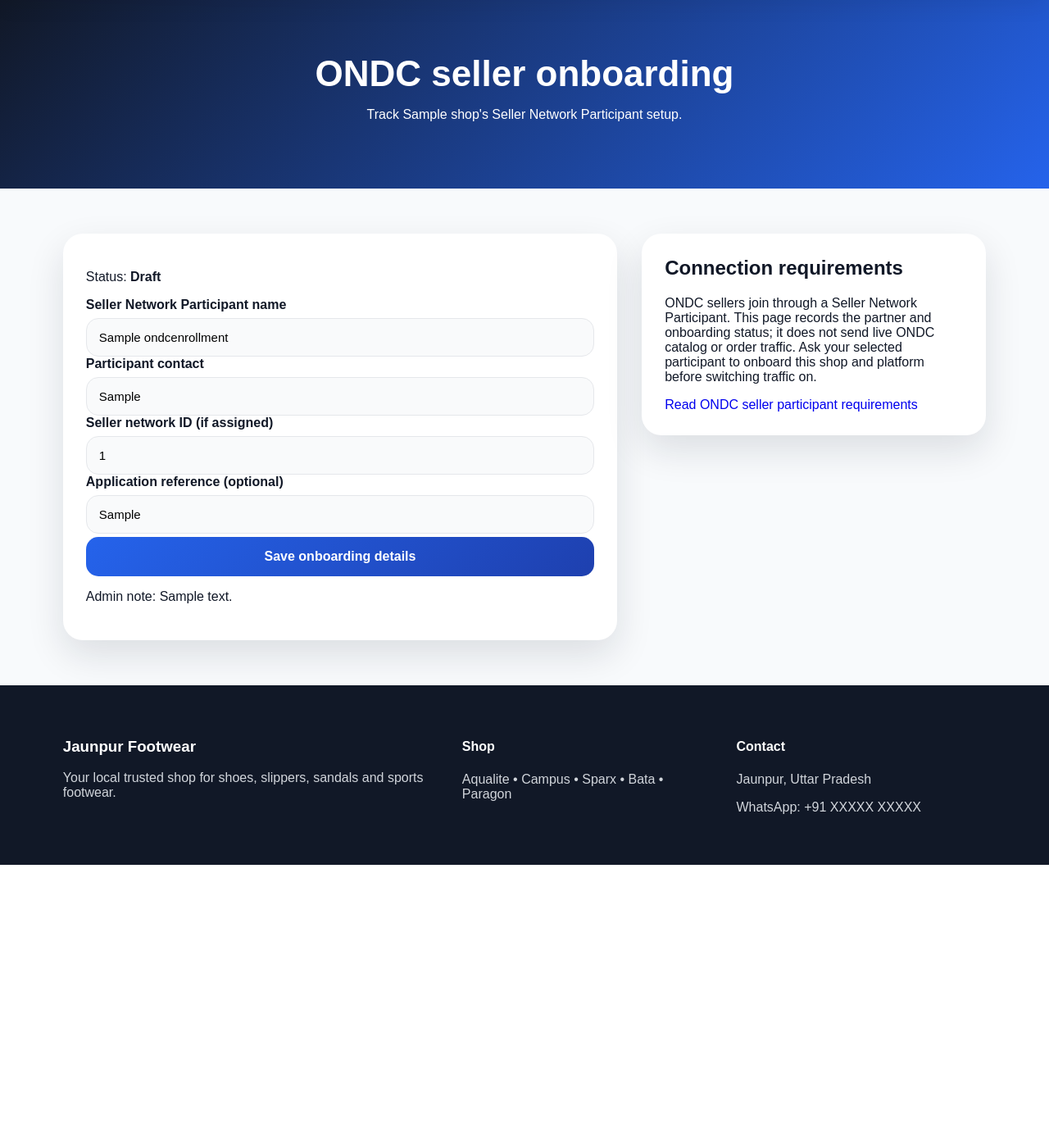
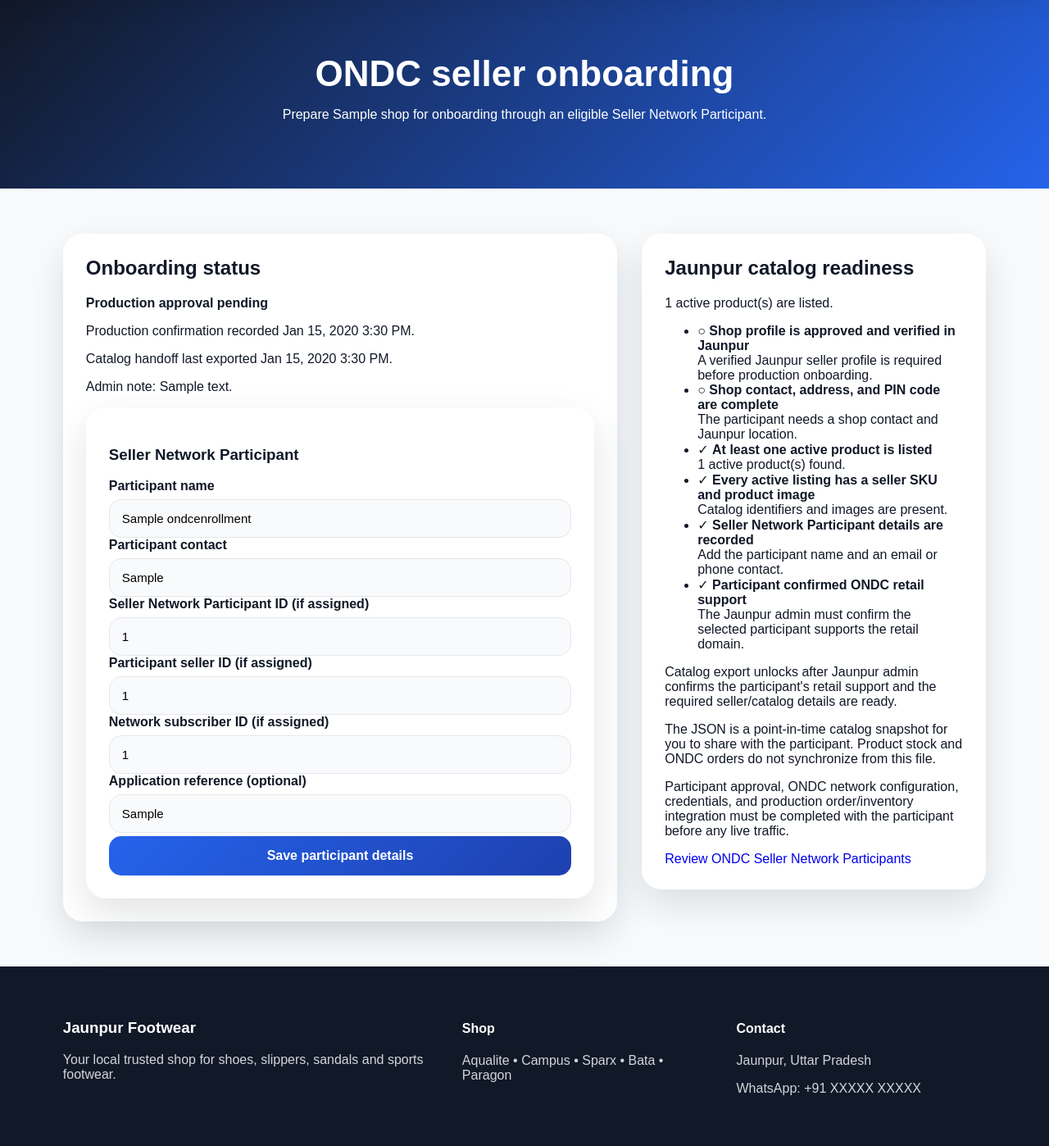
Before and after one commit to sartaj05/jaunpur-footwear-shop, a Django app: page /shops/seller/ondc/ in a window 1280 px wide; the page is wider, and only the part inside the window is pictured. Shown: the part 136-1534 px from the top of that part at 82% size. Before the commit the page ends 1191 px from the top of that part, so only its background shows below. Run offline with Django 5.2, Linux system fonts and the light colour scheme; a user stored in the database is signed in; tables that the repository leaves empty hold one stand-in row (values such as "Sample post"); some libraries are stand-ins or nearby versions.

Commit message:
feat(ondc): prepare Jaunpur shops for participant onboarding

```diff
--- a/shops/urls.py
+++ b/shops/urls.py
@@ -38,6 +38,7 @@ urlpatterns = [
     path('seller/marketplaces/catalog/', views.manage_marketplace_catalog, name='manage_marketplace_catalog'),
     path('seller/marketplaces/<slug:channel>/request/', views.request_marketplace_setup, name='request_marketplace_setup'),
     path('seller/marketplaces/<slug:channel>/catalog.csv', views.export_marketplace_feed, name='export_marketplace_feed'),
+    path('seller/ondc/catalog.json', views.export_ondc_catalog, name='export_ondc_catalog'),
     path('seller/ondc/', views.ondc_setup, name='ondc_setup'),
     path('', views.shop_directory, name='shop_directory'),
     path('<slug:slug>/', views.shop_page, name='shop_page'),
--- a/shops/views.py
+++ b/shops/views.py
@@ -1,6 +1,7 @@
 import re
 import csv
 import io
+import json
 import os
 import secrets
 from decimal import Decimal, InvalidOperation
@@ -27,7 +28,7 @@ from accounts.models import ReferralReward
 from accounts.services import award_loyalty_for_order
 
 from .models import MarketplaceChannelOrder, MarketplaceConnection, MarketplaceProductMapping, ONDCEnrollment, Shop, ShopCoverage, ShopFulfillmentSlot, ShopPromotion
-from .inventory import update_mapping_allocation
+from .inventory import local_available_stock, update_mapping_allocation
 from .marketplace_auth import (
     MarketplaceAuthorizationError,
     encrypt_marketplace_token,
@@ -1037,25 +1038,219 @@ def export_marketplace_feed(request, channel):
 def ondc_setup(request):
     shop = get_object_or_404(Shop, owner=request.user, status='approved')
     enrollment, _ = ONDCEnrollment.objects.get_or_create(shop=shop)
-    if request.method == 'POST' and enrollment.status != 'onboarded':
+    if request.method == 'POST':
         participant_name = request.POST.get('participant_name', '').strip()
         participant_contact = request.POST.get('participant_contact', '').strip()
         if not participant_name or not participant_contact:
             messages.error(request, 'Enter the Seller Network Participant name and a contact detail.')
         else:
-            enrollment.participant_name = participant_name
-            enrollment.participant_contact = participant_contact
-            enrollment.seller_network_id = request.POST.get('seller_network_id', '').strip()
-            enrollment.application_reference = request.POST.get('application_reference', '').strip()
-            enrollment.status = 'submitted'
-            enrollment.submitted_at = timezone.now()
+            participant_values = {
+                'participant_name': participant_name[:160],
+                'participant_contact': participant_contact[:160],
+                'seller_network_id': request.POST.get('seller_network_id', '').strip()[:120],
+                'participant_seller_id': request.POST.get('participant_seller_id', '').strip()[:120],
+                'network_subscriber_id': request.POST.get('network_subscriber_id', '').strip()[:120],
+                'application_reference': request.POST.get('application_reference', '').strip()[:120],
+            }
+            identity_fields = (
+                'participant_name', 'participant_contact', 'seller_network_id',
+                'participant_seller_id', 'network_subscriber_id',
+            )
+            participant_changed = any(
+                getattr(enrollment, field) != participant_values[field]
+                for field in identity_fields
+            )
+            for field, value in participant_values.items():
+                setattr(enrollment, field, value)
+            if participant_changed or enrollment.status in ('draft', 'needs_changes'):
+                enrollment.status = 'submitted'
+                enrollment.submitted_at = timezone.now()
+                enrollment.participant_supports_retail = False
+                enrollment.catalog_exported_at = None
+                enrollment.production_activated_at = None
             enrollment.save(update_fields=[
-                'participant_name', 'participant_contact', 'seller_network_id',
-                'application_reference', 'status', 'submitted_at', 'updated_at',
+                'participant_name', 'participant_contact', 'seller_network_id', 'participant_seller_id',
+                'network_subscriber_id', 'application_reference', 'participant_supports_retail', 'status',
+                'submitted_at', 'catalog_exported_at', 'production_activated_at', 'updated_at',
             ])
-            messages.success(request, 'ONDC partner details were saved for admin review.')
+            messages.success(request, 'Seller Network Participant details were saved for Jaunpur admin review.')
             return redirect('ondc_setup')
-    return render(request, 'shops/ondc_setup.html', {'shop': shop, 'enrollment': enrollment})
+    readiness = _ondc_catalog_readiness(shop)
+    participant_confirmed = enrollment.status in (
+        'partner_confirmed', 'catalog_exported', 'production_approval_pending', 'live',
+    ) and enrollment.participant_supports_retail
+    return render(request, 'shops/ondc_setup.html', {
+        'shop': shop,
+        'enrollment': enrollment,
+        'readiness': readiness,
+        'participant_confirmed': participant_confirmed,
+        'can_export_catalog': participant_confirmed and readiness['ready'],
+    })
+
+
+def _ondc_catalog_readiness(shop):
+    products = list(shop.products.filter(is_active=True).select_related('brand', 'category').prefetch_related('variants'))
+    active_product_count = len(products)
+    missing_skus = []
+    missing_images = []
+    inactive_variant_products = []
+    zero_stock_count = 0
+    missing_hindi_count = 0
+    for product in products:
+        all_variants = list(product.variants.all())
+        variants = [variant for variant in all_variants if variant.is_active]
+        if all_variants and not variants:
+            inactive_variant_products.append(product.name)
+        if variants and not any(variant.stock > 0 for variant in variants):
+            zero_stock_count += 1
+        elif not all_variants and product.stock <= 0:
+            zero_stock_count += 1
+        if variants and any(not variant.seller_sku for variant in variants):
+            missing_skus.append(product.name)
+        elif not variants and not product.seller_sku:
+            missing_skus.append(product.name)
+        if not product.image:
+            missing_images.append(product.name)
+        if not product.description_hi and not product.name_hi:
+            missing_hindi_count += 1
+
+    checklist = [
+        {
+            'label': 'Shop profile is approved and verified in Jaunpur',
+            'ready': shop.status == 'approved' and shop.verification_status == 'verified',
+            'detail': 'A verified Jaunpur seller profile is required before production onboarding.',
+        },
+        {
+            'label': 'Shop contact, address, and PIN code are complete',
+            'ready': bool(shop.phone and shop.address and re.fullmatch(r'[1-9][0-9]{5}', shop.pincode or '')),
+            'detail': 'The participant needs a shop contact and Jaunpur location.',
+        },
+        {
+            'label': 'At least one active product is listed',
+            'ready': active_product_count > 0,
+            'detail': f'{active_product_count} active product(s) found.',
+        },
+        {
+            'label': 'Every active listing has a seller SKU and product image',
+            'ready': not missing_skus and not missing_images and not inactive_variant_products,
+            'detail': '; '.join(filter(None, [
+                f'Seller SKU missing: {", ".join(missing_skus[:5])}' if missing_skus else '',
+                f'Image missing: {", ".join(missing_images[:5])}' if missing_images else '',
+                f'No active size/color variants: {", ".join(inactive_variant_products[:5])}' if inactive_variant_products else '',
+            ])) or 'Catalog identifiers and images are present.',
+        },
+        {
+            'label': 'Seller Network Participant details are recorded',
+            'ready': bool(shop.ondc_enrollment.participant_name and shop.ondc_enrollment.participant_contact),
+            'detail': 'Add the participant name and an email or phone contact.',
+        },
+        {
+            'label': 'Participant confirmed ONDC retail support',
+            'ready': shop.ondc_enrollment.participant_supports_retail,
+            'detail': 'The Jaunpur admin must confirm the selected participant supports the retail domain.',
+        },
+    ]
+    blockers = [item['detail'] for item in checklist if not item['ready']]
+    warnings = []
+    if zero_stock_count:
+        warnings.append(f'{zero_stock_count} product(s) currently have no sellable stock; restock them before launch.')
+    if missing_hindi_count:
+        warnings.append(f'{missing_hindi_count} product(s) have no Hindi name or description.')
+    if not shop.coverage_areas.filter(is_active=True).exists():
+        warnings.append('No Jaunpur delivery PIN-code coverage areas are configured yet.')
+    return {
+        'checklist': checklist,
+        'blockers': blockers,
+        'warnings': warnings,
+        'ready': not blockers,
+        'product_count': active_product_count,
+    }
+
+
+@login_required
+@require_POST
+def export_ondc_catalog(request):
+    shop = get_object_or_404(Shop, owner=request.user, status='approved')
+    enrollment = get_object_or_404(ONDCEnrollment, shop=shop)
+    participant_confirmed = enrollment.status in (
+        'partner_confirmed', 'catalog_exported', 'production_approval_pending', 'live',
+    ) and enrollment.participant_supports_retail
+    readiness = _ondc_catalog_readiness(shop)
+    if not participant_confirmed or not readiness['ready']:
+        messages.error(request, 'Complete the ONDC readiness checklist and get participant eligibility confirmed before exporting.')
+        return redirect('ondc_setup')
+
+    products = shop.products.filter(is_active=True).select_related('brand', 'category').prefetch_related('variants').order_by('name')
+    catalog_items = []
+    for product in products:
+        image_url = request.build_absolute_uri(product.image.url) if product.image else ''
+        variants = [variant for variant in product.variants.all() if variant.is_active]
+        base = {
+            'product_name': product.name,
+            'product_name_hi': product.name_hi,
+            'description': product.description,
+            'description_hi': product.description_hi,
+            'brand': product.brand.name,
+            'category': product.category.name,
+            'image_url': image_url,
+            'currency': 'INR',
+        }
+        if variants:
+            for variant in variants:
+                catalog_items.append({
+                    **base,
+                    'seller_sku': variant.seller_sku,
+                    'price': str(variant.final_price()),
+                    'available_stock_snapshot': local_available_stock(variant),
+                    'size': variant.size,
+                    'color': variant.color,
+                })
+        else:
+            catalog_items.append({
+                **base,
+                'seller_sku': product.seller_sku,
+                'price': str(product.final_price()),
+                'available_stock_snapshot': local_available_stock(product),
+                'size': '',
+                'color': '',
+            })
+
+    payload = {
+        'schema_version': 'jaunpur-footwear.ondc-seller-handoff.v1',
+        'generated_at': timezone.now().isoformat(),
+        'purpose': 'Seller catalog snapshot for manual handoff to the confirmed Seller Network Participant.',
+        'seller': {
+            'shop_name': shop.name,
+            'shop_id': shop.pk,
+            'jaunpur_verified': shop.verification_status == 'verified',
+            'phone': shop.phone,
+            'email': shop.email,
+            'address': shop.address,
+            'city': shop.city,
+            'district': shop.district,
+            'pincode': shop.pincode,
+            'seller_network_id': enrollment.seller_network_id,
+            'participant_seller_id': enrollment.participant_seller_id,
+            'network_subscriber_id': enrollment.network_subscriber_id,
+            'application_reference': enrollment.application_reference,
+        },
+        'jaunpur_delivery_areas': [
+            {'pincode': area.pincode, 'area_name': area.area_name, 'delivery_fee_inr': str(area.delivery_fee)}
+            for area in shop.coverage_areas.filter(is_active=True).order_by('pincode')
+        ],
+        'stock_note': 'Available stock values are a point-in-time snapshot after existing marketplace reservations; arrange participant order and inventory synchronization before production traffic.',
+        'products': catalog_items,
+    }
+    if enrollment.status == 'partner_confirmed':
+        enrollment.status = 'catalog_exported'
+        enrollment.catalog_exported_at = timezone.now()
+        enrollment.save(update_fields=['status', 'catalog_exported_at', 'updated_at'])
+    elif enrollment.catalog_exported_at is None:
+        enrollment.catalog_exported_at = timezone.now()
+        enrollment.save(update_fields=['catalog_exported_at', 'updated_at'])
+    response = HttpResponse(json.dumps(payload, ensure_ascii=False, indent=2), content_type='application/json; charset=utf-8')
+    response['Content-Disposition'] = f'attachment; filename="jaunpur-ondc-{shop.slug}-catalog.json"'
+    return response
 
 
 def set_site_language(request, language):
--- a/templates/shops/ondc_setup.html
+++ b/templates/shops/ondc_setup.html
@@ -1,16 +1,44 @@
 {% extends 'base.html' %}
 {% block content %}
-<section class="page-banner"><h1>ONDC seller onboarding</h1><p>Track {{ shop.name }}'s Seller Network Participant setup.</p></section>
+<section class="page-banner">
+    <h1>ONDC seller onboarding</h1>
+    <p>Prepare {{ shop.name }} for onboarding through an eligible Seller Network Participant.</p>
+</section>
 <section class="checkout-page">
-    <form method="post" class="checkout-form-card">{% csrf_token %}
-        <p>Status: <strong>{{ enrollment.get_status_display }}</strong></p>
-        <div class="form-group"><label>Seller Network Participant name</label><input name="participant_name" value="{{ enrollment.participant_name }}" required></div>
-        <div class="form-group"><label>Participant contact</label><input name="participant_contact" value="{{ enrollment.participant_contact }}" placeholder="Email or phone" required></div>
-        <div class="form-group"><label>Seller network ID (if assigned)</label><input name="seller_network_id" value="{{ enrollment.seller_network_id }}"></div>
-        <div class="form-group"><label>Application reference (optional)</label><input name="application_reference" value="{{ enrollment.application_reference }}"></div>
-        <button class="auth-btn" {% if enrollment.status == 'onboarded' %}disabled{% endif %}>Save onboarding details</button>
+    <div class="checkout-form-card">
+        <h2>Onboarding status</h2>
+        <p><strong>{{ enrollment.get_status_display }}</strong></p>
+        {% if enrollment.production_activated_at %}<p>Production confirmation recorded {{ enrollment.production_activated_at|date:'M j, Y g:i A' }}.</p>{% endif %}
+        {% if enrollment.catalog_exported_at %}<p>Catalog handoff last exported {{ enrollment.catalog_exported_at|date:'M j, Y g:i A' }}.</p>{% endif %}
         {% if enrollment.staff_note %}<p>Admin note: {{ enrollment.staff_note }}</p>{% endif %}
-    </form>
-    <aside class="checkout-form-card"><h2>Connection requirements</h2><p>ONDC sellers join through a Seller Network Participant. This page records the partner and onboarding status; it does not send live ONDC catalog or order traffic. Ask your selected participant to onboard this shop and platform before switching traffic on.</p><a href="https://www.ondc.org/pages/seller-network-participants.html" target="_blank" rel="noopener">Read ONDC seller participant requirements</a></aside>
+        <form method="post" class="checkout-form-card">{% csrf_token %}
+            <h3>Seller Network Participant</h3>
+            <div class="form-group"><label>Participant name</label><input name="participant_name" value="{{ enrollment.participant_name }}" maxlength="160" required></div>
+            <div class="form-group"><label>Participant contact</label><input name="participant_contact" value="{{ enrollment.participant_contact }}" maxlength="160" placeholder="Email or phone" required></div>
+            <div class="form-group"><label>Seller Network Participant ID (if assigned)</label><input name="seller_network_id" value="{{ enrollment.seller_network_id }}" maxlength="120"></div>
+            <div class="form-group"><label>Participant seller ID (if assigned)</label><input name="participant_seller_id" value="{{ enrollment.participant_seller_id }}" maxlength="120"></div>
+            <div class="form-group"><label>Network subscriber ID (if assigned)</label><input name="network_subscriber_id" value="{{ enrollment.network_subscriber_id }}" maxlength="120"></div>
+            <div class="form-group"><label>Application reference (optional)</label><input name="application_reference" value="{{ enrollment.application_reference }}" maxlength="120"></div>
+            <button class="auth-btn">Save participant details</button>
+        </form>
+    </div>
+    <aside class="checkout-form-card">
+        <h2>Jaunpur catalog readiness</h2>
+        <p>{{ readiness.product_count }} active product(s) are listed.</p>
+        <ul>
+            {% for item in readiness.checklist %}
+            <li>{% if item.ready %}✓{% else %}○{% endif %} <strong>{{ item.label }}</strong><br>{{ item.detail }}</li>
+            {% endfor %}
+        </ul>
+        {% if readiness.warnings %}<h3>Before launch</h3><ul>{% for warning in readiness.warnings %}<li>{{ warning }}</li>{% endfor %}</ul>{% endif %}
+        {% if can_export_catalog %}
+            <form method="post" action="{% url 'export_ondc_catalog' %}">{% csrf_token %}<button class="primary-btn">Download participant catalog JSON</button></form>
+        {% else %}
+            <p>Catalog export unlocks after Jaunpur admin confirms the participant's retail support and the required seller/catalog details are ready.</p>
+        {% endif %}
+        <p>The JSON is a point-in-time catalog snapshot for you to share with the participant. Product stock and ONDC orders do not synchronize from this file.</p>
+        <p>Participant approval, ONDC network configuration, credentials, and production order/inventory integration must be completed with the participant before any live traffic.</p>
+        <a href="https://www.ondc.org/pages/seller-network-participants.html" target="_blank" rel="noopener">Review ONDC Seller Network Participants</a>
+    </aside>
 </section>
 {% endblock %}
```
Also changed, not shown: shops/admin.py (+28 -3 lines), shops/models.py (+10 -3 lines), README.md, shops/migrations/0016_ondc_participant_onboarding_handoff.py (added).
